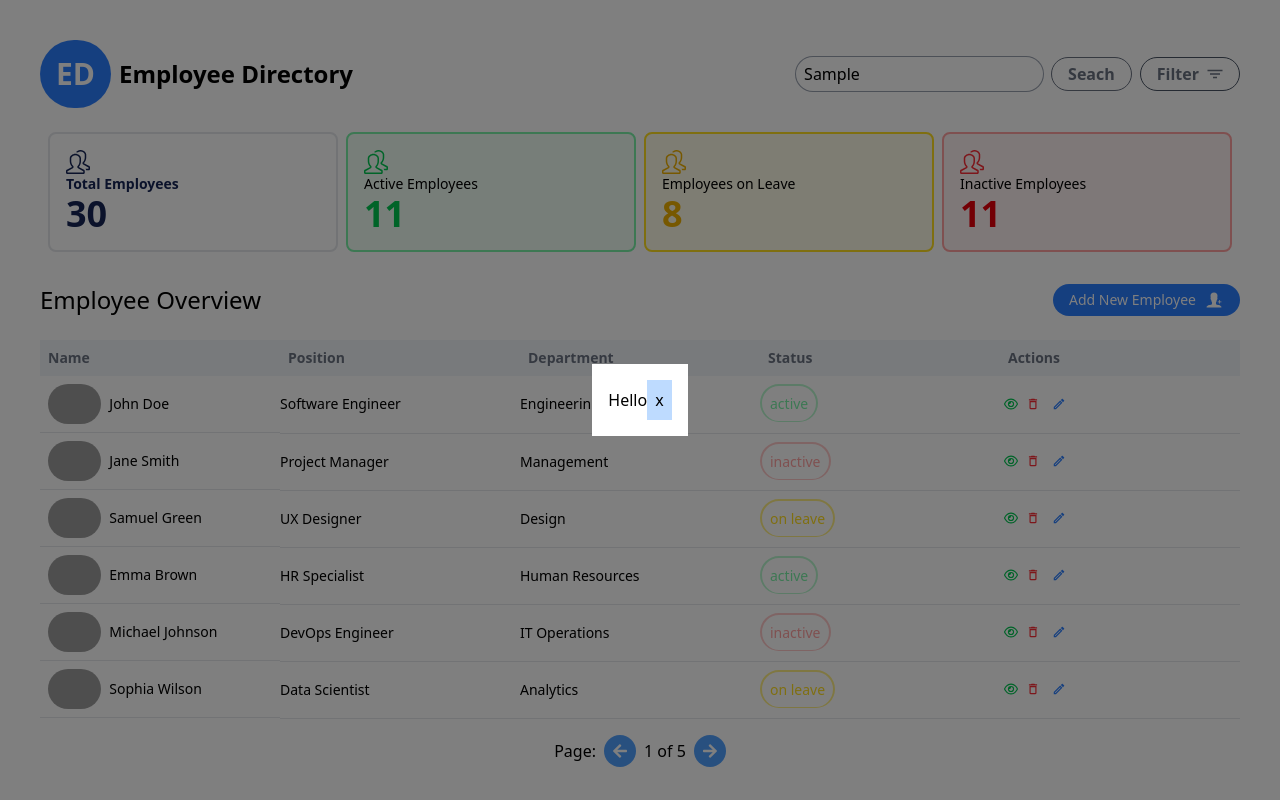
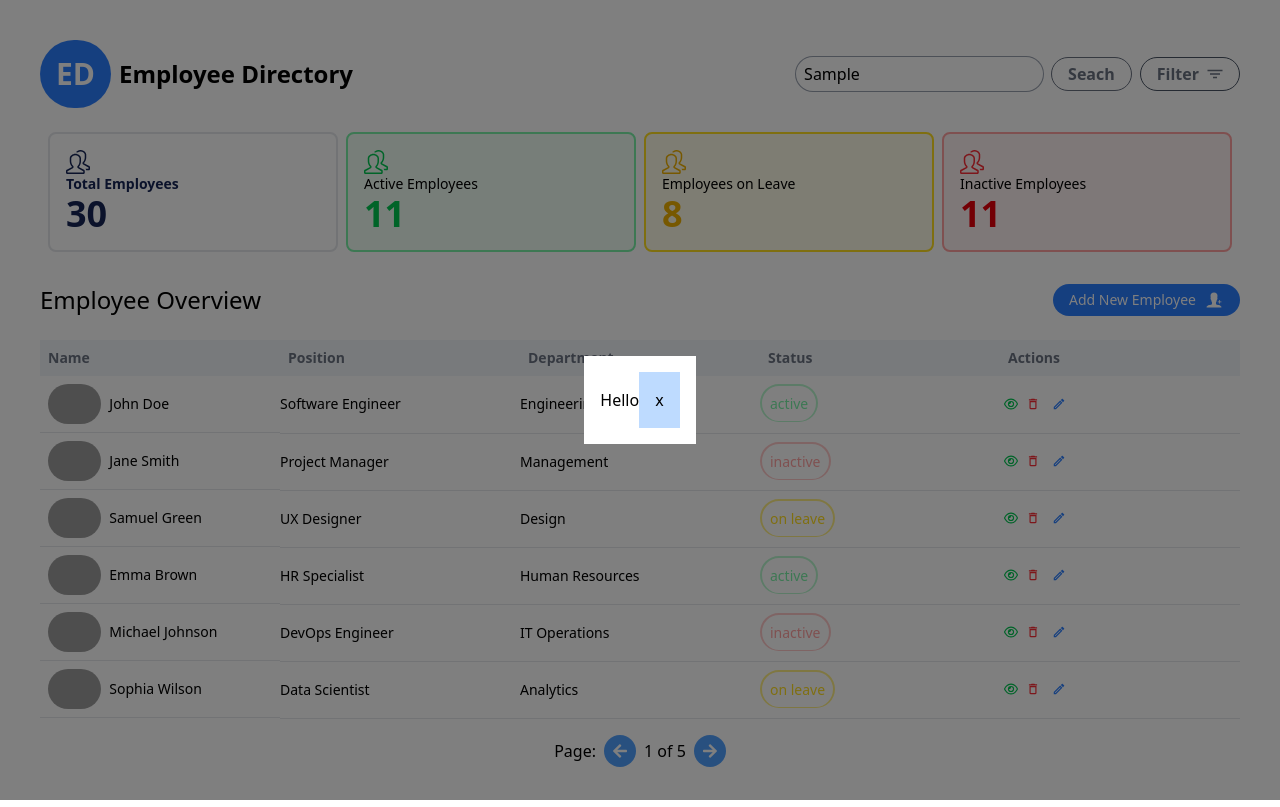
Before and after one commit to GeorgeAppianing/employee-status-app, a React (Vite) app: page / in a window 1280 px wide. Both pictures are taken after typing "Sample" into the empty fields and a click on the button "Add New Employee". Built offline with nearby package versions, Linux system fonts and the light colour scheme; data requests are answered from the project's data file; grey boxes are pictures that could not be loaded.

Commit message:
New changes

```diff
--- a/src/components/PopUp.jsx
+++ b/src/components/PopUp.jsx
@@ -6,7 +6,7 @@ export const PopUp = () => {
     <div className=" fixed bg-black/50  flex justify-center items-center inset-0  p-6 z-50">
       <h3 className="bg-white p-4">
         Hello
-        <button onClick={TogglePopUp} className="bg-blue-200 p-2">
+        <button onClick={TogglePopUp} className="bg-blue-200 p-4">
           x
         </button>
       </h3>
```
